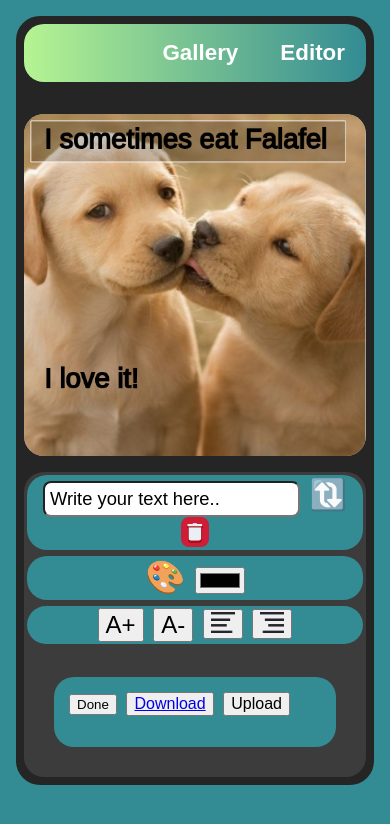
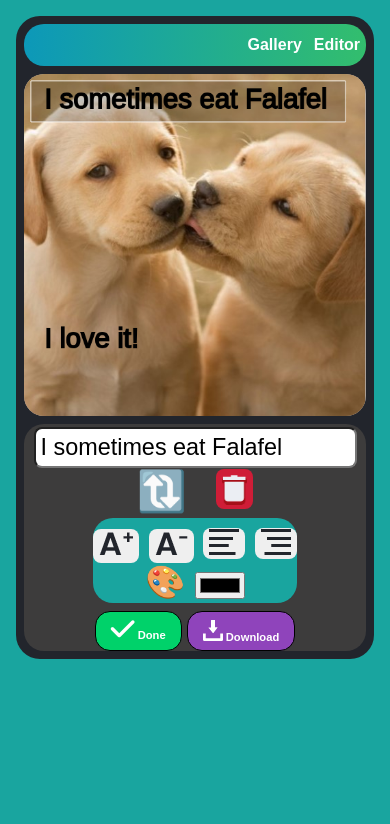
Before and after one commit to InbalPrital/MemeApp, a plain HTML site: page index.html in a window 390 px wide. Drawn offline with Linux system fonts and the light colour scheme.

Commit message:
commit 9

```diff
--- a/index.html
+++ b/index.html
@@ -5,6 +5,7 @@
     <meta http-equiv="X-UA-Compatible" content="IE=edge" />
     <meta name="viewport" content="width=device-width, initial-scale=1.0" />
     <title>Meme App</title>
+    <script src="https://kit.fontawesome.com/05e0ee5ddd.js" crossorigin="anonymous"></script>
     <link rel="stylesheet" href="styles/styles.css" />
   </head>
   <body onload="init()">
@@ -21,16 +22,23 @@
             <label for="txt-input"></label>
             <input
               type="text"
+              onfocus="this.value=''"
               class="txt-input"
               name="txt-input"
-              value="Write your text here.."
-              onchange="onNewInput(this.value)"
+              value="I sometimes eat Falafel"
+              oninput="onNewInput(this.value)"
             />
-            <button onclick="onSwitchLine()" class="switch-btn">🔃</button>
+          </div>
+          <div class="switch-clean-btns">
+           <button onclick="onSwitchLine()" class="switch-btn">🔃</button>
             <button onclick="onCleanLine()" class="clean-btn"><img src="images/clean-btn.png" class="on-clean-btn"/></button>
           </div>
-          <div class="insert-color">
-            <label for="set-color" class="set-color">🎨</label>
+          <div class="settings-btns">
+            <button onclick="onIncreaseFont()" class="size-btn"><img src="images/A+.png" class="increase-btn"/></button>
+            <button onclick="onDecreaseFont()" class="size-btn"><img src="images/A-.png" class="decrease-btn"/></button></button>
+           <button onclick="onAlignLeft()" class="aligns"><img src="images/align-left.png" class="align left-btn"/></button>
+           <button onclick="onAlignRight()" class="aligns"><img src="images/align-right.png" class="align right-btn"/></button>
+           <div class="color-container"><label for="set-color" class="set-color">🎨</label>
             <input
               type="color"
               name="color"
@@ -38,30 +46,19 @@
               onchange="onSetColor(this.value)"
             />
           </div>
-          <div class="size-and-align">
-            <button onclick="onIncreaseFont()" class="size-btn">A+</button>
-            <button onclick="onDecreaseFont()" class="size-btn">A-</button>
-           <button onclick="onAlignLeft()"><img src="images/align-left.png" class="align left-btn"/></button>
-           <button onclick="onAlignRight()"><img src="images/align-right.png" class="align right-btn"/></button>
           </div>
               <div class="buttons">
-                <button onclick="onDoneEditing()" class="done-btn">Done</button>
+                <button onclick="onDoneEditing()" class="done-btn"> <i class="fa-solid fa-check"></i> Done</button>
       <button class="download-btn">
-        <a href="#" onclick="downloadCanvas(this)" download="file-name"
-          >Download</a
+        <a href="#" class="download-link-btn" onclick="downloadCanvas(this)" download="file-name"
+          ><img src="images/dowload.png" class="download-file-btn"/> Download</button></a
         >
       </button>
-      <button class="upload-btn" onclick="uploadImg()">
-        Upload
-      </button>
-      <p class="user-msg"></p>
-      <div class="share-container"></div>
     </div>
       </section>
     </section>
     <script src="js/memeController.js"></script>
     <script src="js/memeService.js"></script>
     <script src="js/galleryController.js"></script>
-    <script src="js/upload.service.js"></script>
   </body>
 </html>
--- a/js/upload.service.js
+++ /dev/null
@@ -1,40 +0,0 @@
-function uploadImg() {
-  const imgDataUrl = gCanvas.toDataURL('image/jpeg') // Gets the canvas content as an image format
-
-  // A function to be called if request succeeds
-  function onSuccess(uploadedImgUrl) {
-    //Encode the instance of certain characters in the url
-    const encodedUploadedImgUrl = encodeURIComponent(uploadedImgUrl)
-    console.log(encodedUploadedImgUrl)
-    // document.querySelector(
-    //   '.user-msg'
-    // ).innerText = `Your photo is available here: ${uploadedImgUrl}`
-    //Create a link that on click will make a post in facebook with the image we uploaded
-    document.querySelector('.share-container').innerHTML = `
-        <a class="btn" href="https://www.facebook.com/sharer/sharer.php?u=${encodedUploadedImgUrl}&t=${encodedUploadedImgUrl}" title="Share on Facebook" target="_blank" onclick="window.open('https://www.facebook.com/sharer/sharer.php?u=${uploadedImgUrl}&t=${uploadedImgUrl}'); return false;">
-           Share
-        </a>`
-  }
-  //Send the image to the server
-  doUploadImg(imgDataUrl, onSuccess)
-}
-
-function doUploadImg(imgDataUrl, onSuccess) {
-  //Pack the image for delivery
-  const formData = new FormData()
-  formData.append('img', imgDataUrl)
-  //Send a post req with the image to the server
-  fetch('//ca-upload.com/here/upload.php', {
-    method: 'POST',
-    body: formData,
-  }) //Gets the result and extract the text/ url from it
-    .then((res) => res.text())
-    .then((url) => {
-      console.log('Got back live url:', url)
-      //Pass the url we got to the callBack func onSuccess, that will create the link to facebook
-      onSuccess(url)
-    })
-    .catch((err) => {
-      console.error(err)
-    })
-}
--- a/styles/basic/base.css
+++ b/styles/basic/base.css
@@ -8,5 +8,5 @@ html {
 
 body {
   margin: 0;
-  background-color: rgb(51, 139, 147);
+  background-color: #19a59f;
 }
--- a/styles/basic/helpers.css
+++ /dev/null
@@ -1,3 +0,0 @@
-.b-g-color {
-  background-color: rgb(37, 37, 37);
-}
--- a/styles/basic/layout.css
+++ b/styles/basic/layout.css
@@ -4,7 +4,7 @@
   padding: 1.6rem;
   margin: 2rem;
   box-sizing: content-box;
-  background-color: rgb(37, 37, 37);
+  background-color: #22252c;
   border-radius: 24px;
   display: flex;
   flex-direction: column;
--- a/styles/components/editor.css
+++ b/styles/components/editor.css
@@ -1,33 +1,31 @@
 .user-settings {
   background-color: rgb(61, 60, 60);
   border-radius: 20px;
+  align-items: center;
 }
 
 .my-meme {
   background-color: rgb(186, 181, 181);
 }
 
-.insert-text,
-.insert-color,
-.size-and-align,
-.buttons {
-  background-color: rgb(51, 139, 147);
+.settings-btns {
+  background-color: #19a59f;
   border-radius: 20px;
-  padding: 15px;
-  margin: 30px;
+  padding: 20px 50px;
 }
 
 .txt-input {
-  font-size: 1.5rem;
+  font-size: 1.6rem;
   border-radius: 8px;
   padding: 5px;
+  margin: 10px;
 }
 
 .switch-btn {
   background: content-box;
   border: none;
   padding: 0;
-  font-size: 30px;
+  font-size: 40px;
 }
 
 .switch-btn:hover {
@@ -43,29 +41,87 @@
 }
 
 .size-btn {
-  font-size: 1.5rem;
+  font-size: 1.7rem;
+  border-radius: 8px;
+  border: none;
 }
 
 .size-btn:hover {
   cursor: pointer;
 }
 
-.align {
+/* .align {
   height: 1.3rem;
-}
+} */
 
 .clean-btn {
   border-radius: 8px;
   background-color: #cf1d37;
   border: none;
+  width: fit-content;
+  margin-left: 20px;
 }
 
 .on-clean-btn {
-  height: 25px;
+  height: 35px;
   padding-top: 5px;
 }
 
+.download-btn {
+  background-color: #8f44bb;
+}
+
+.done-btn {
+  background-color: #00d26a;
+}
+
 .download-btn,
-.upload-btn {
+.done-btn {
   font-size: 1rem;
+  border-radius: 15px;
+  padding: 7px 15px;
+  border: 0.5px solid black;
+  color: white;
+  font-weight: 700;
 }
+
+.download-btn:hover,
+.done-btn {
+  cursor: pointer;
+}
+
+.download-file-btn {
+  text-decoration: none;
+}
+
+.download-link-btn {
+  text-decoration: none;
+  color: white;
+  font-weight: 700;
+}
+
+.done-btn {
+  padding-top: 4px;
+}
+
+.buttons {
+  margin: auto;
+}
+
+.fa-check {
+  font-size: 1.7rem;
+}
+
+.switch-clean-btns {
+  margin: auto;
+  margin-top: 10px;
+}
+
+.color-container {
+  text-align: center;
+}
+
+.aligns {
+  border-radius: 8px;
+  border: none;
+}
--- a/styles/components/header.css
+++ b/styles/components/header.css
@@ -1,5 +1,6 @@
 header {
-  background: linear-gradient(to right, rgb(182, 244, 146), rgb(51, 139, 147));
+  /* background: linear-gradient(to right, rgb(182, 244, 146), rgb(51, 139, 147)); */
+  background: linear-gradient(-86deg, #33be6d 0%, #0c98b9 100%);
   border-radius: 20px;
   margin-bottom: 2rem;
   display: flex;
--- a/styles/mq/mq.css
+++ b/styles/mq/mq.css
@@ -5,14 +5,19 @@
     padding: 0.5rem;
     margin: 1rem;
   }
+
+  header {
+    margin-bottom: 0.5rem;
+    height: 5vh;
+  }
   .editor {
     flex-direction: column;
-    gap: 1rem;
+    gap: 0.5rem;
   }
 
   .insert-text,
   .insert-color,
-  .size-and-align {
+  .settings-btns {
     border-radius: 20px;
     padding: 2px;
     margin: 3px;
@@ -20,11 +25,47 @@
   }
 
   .txt-input {
-    font-size: 4.7vw;
+    font-size: 6vw;
     border-radius: 8px;
+    margin: 0;
   }
   /* check on mobile */
   /* .switch-btn {
     margin-top: 1px;
   } */
+
+  .btn {
+    margin: unset;
+    font-size: unset;
+  }
+
+  .insert-text {
+    padding: 0;
+    margin-bottom: 0;
+  }
+
+  .switch-clean-btns {
+    margin-top: 0;
+  }
+
+  .buttons {
+    display: flex;
+    gap: 5px;
+    margin-top: 5px;
+  }
+
+  .download-btn,
+  .upload-btn,
+  .done-btn {
+    font-size: 0.7rem;
+  }
+
+  .settings-btns {
+    padding: unset;
+    padding-top: 10px;
+  }
+
+  .images {
+    margin: 0 auto;
+  }
 }
--- a/styles/styles.css
+++ b/styles/styles.css
@@ -1,6 +1,5 @@
 @import 'basic/base.css';
 @import 'basic/layout.css';
-@import 'basic/helpers.css';
 
 @import 'components/editor.css';
 @import 'components/gallery.css';
```
Also changed, not shown: images/A+.png (added), images/A-.png (added), images/dowload.png (added), images/share.png (added).
